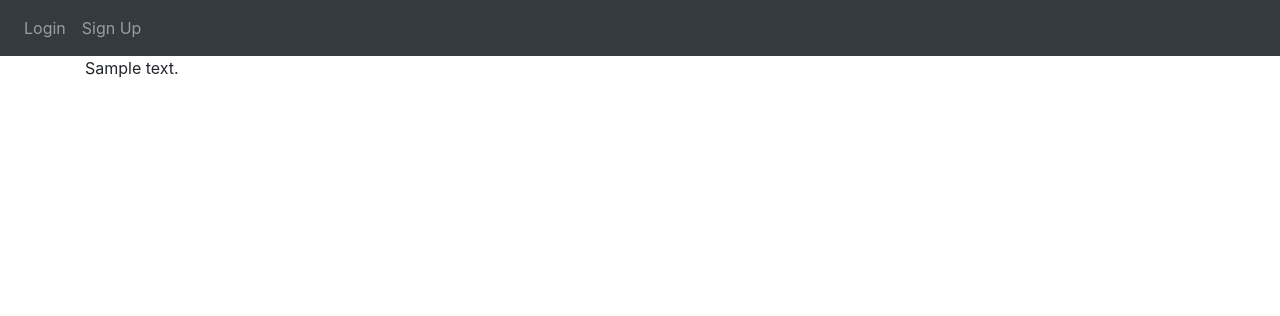
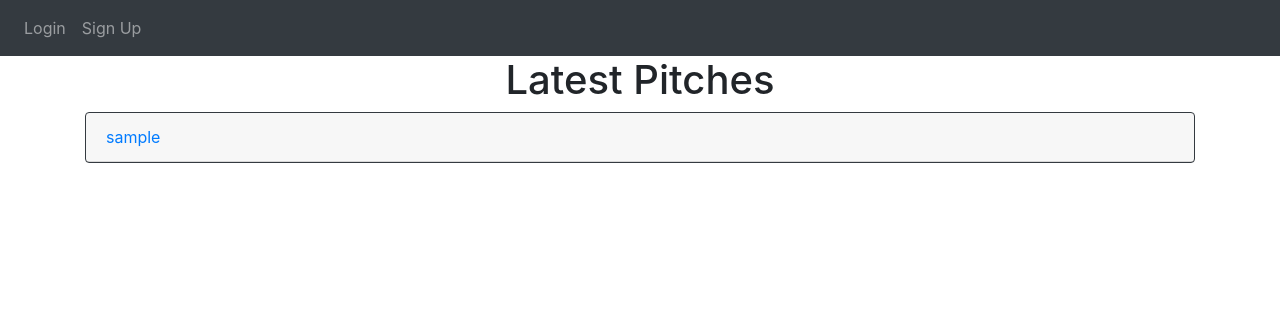
Before and after one commit to davospots/pitchapp, a Flask app: template website/templates/home.html in a window 1280 px wide. Shown: the top 316 px of the page. Run offline with Flask 2, Linux system fonts and the light colour scheme; the template is opened without the code that fills it: most values are stand-ins (such as "Sample title", 1, 10 or a date in 2020); some libraries are stand-ins or nearby versions.

Commit message:
displaying the post

```diff
--- a/website/templates/home.html
+++ b/website/templates/home.html
@@ -3,9 +3,19 @@
 {% block title %}Home{% endblock %}
 
 {% block content %}
+<h1 align="center"> Latest Pitches</h1>
+<div id="posts">
+  {% for post in posts %}
+  <div class="card border-dark">
+    <div class="card-header d-flex justify-content-between align-items-center">
+      <a href="/posts/{{post.user.username}}">{{post.user.username}}</a>
+    </div>
+  </div>
 
-{% for post in posts %}
-{{post.text}}
-{% endfor %}
+  {% endfor %}
+
+
+</div>
+
 
 {% endblock %}
```
